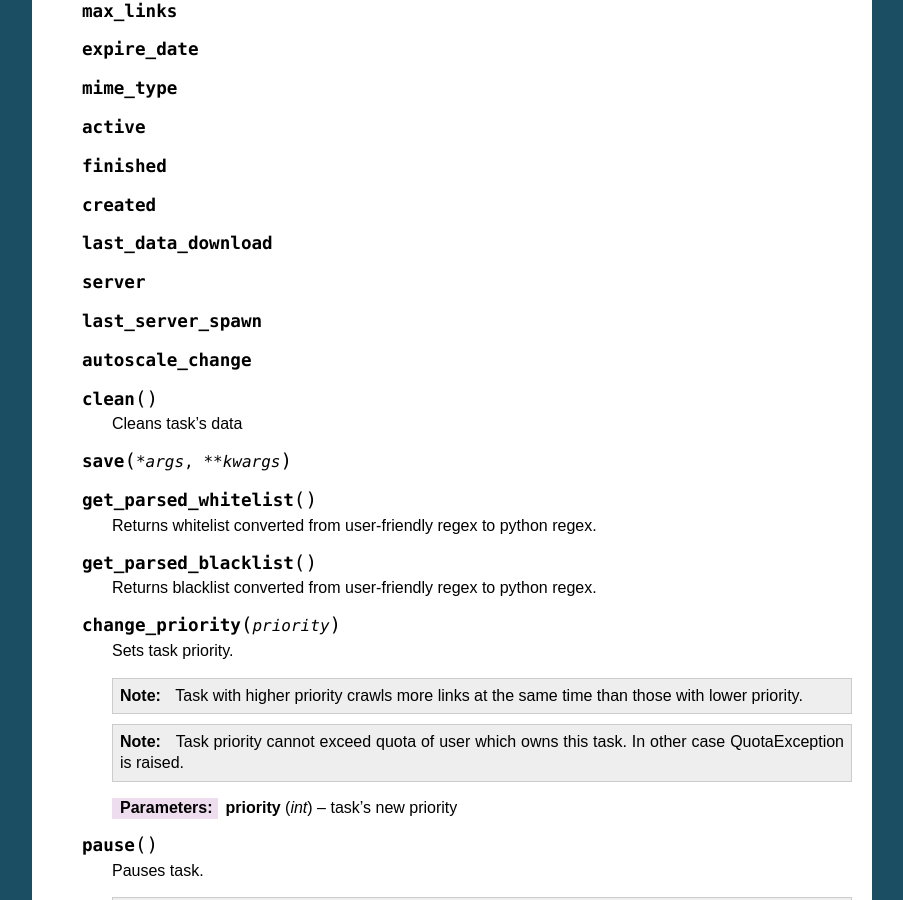
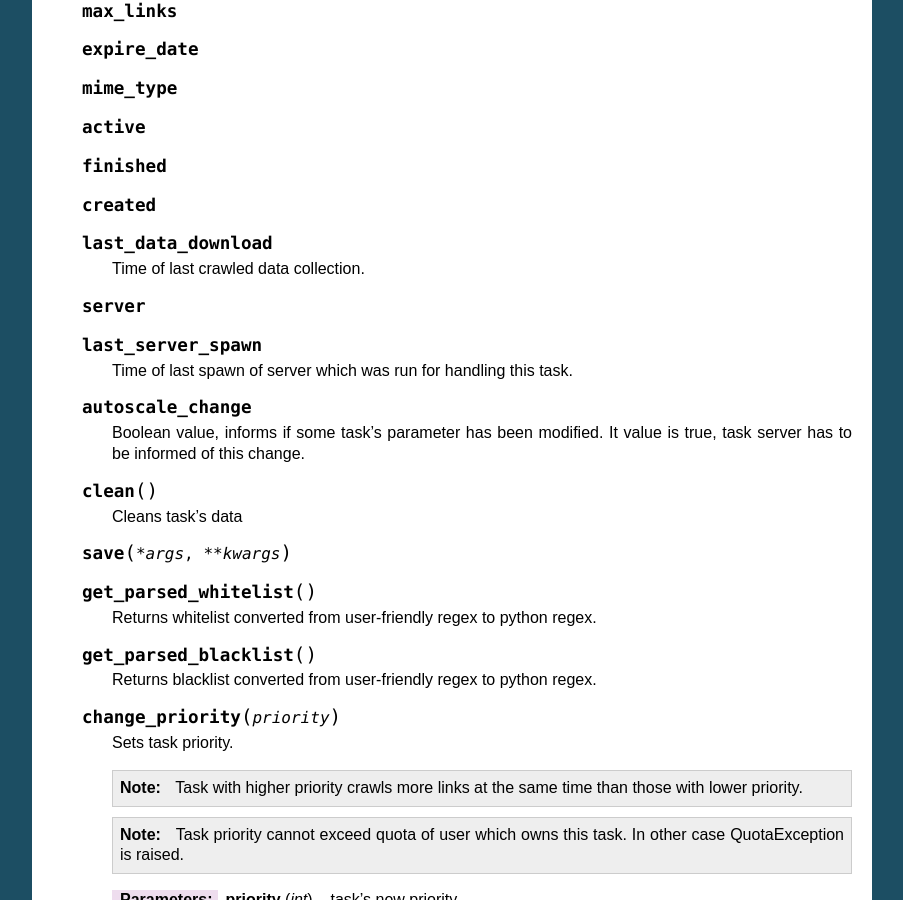
Before and after one commit to agh-glk/fcs, a Sphinx documentation site: the page built from docs/source/manager/models.rst, in a window 1280 px wide and 900 px high, scrolled down 2809 px. Shown: the whole window, without its empty margins (198-1101 px from the left). Built offline with Sphinx 7.4.7, drawn with Linux system fonts in a browser that asks for light colours; formulas are drawn with MathJax 3.

Commit message:
[NT] Edit

```diff
--- a/docs/source/manager/models.rst
+++ b/docs/source/manager/models.rst
@@ -150,9 +150,17 @@ This module contains model layer - implementation of system units and consists o
    .. py:attribute:: finished
    .. py:attribute:: created
    .. py:attribute:: last_data_download
+
+      Time of last crawled data collection.
+
    .. py:attribute:: server
    .. py:attribute:: last_server_spawn
+
+      Time of last spawn of server which was run for handling this task.
+
    .. py:attribute:: autoscale_change
+
+      Boolean value, informs if some task's parameter has been modified. It value is true, task server has to be informed of this change.
 
    .. py:method:: clean()
 
```
